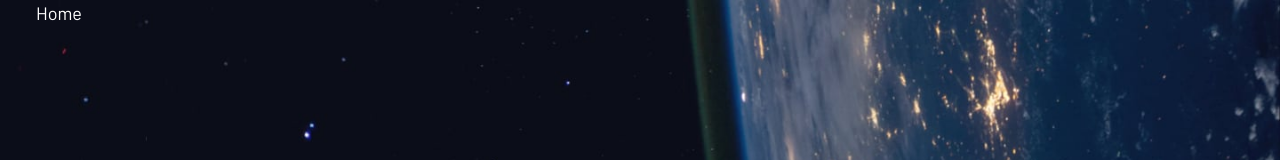
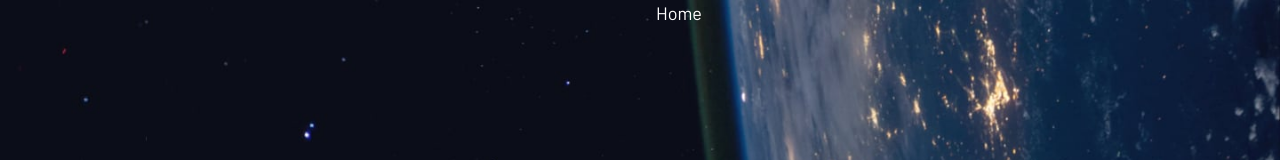
Before and after one commit to Chamara-Wijepala/space-tourism, a React (Create React App) app: page / in a window 1280 px wide. Shown: the top 160 px of the page. Built offline with nearby package versions, Linux system fonts and the light colour scheme; a web font is replaced by a local one.

Commit message:
Add grid-container class

```diff
--- a/src/App.tsx
+++ b/src/App.tsx
@@ -10,7 +10,7 @@
 
 function App() {
   return (
-    <div className="container">
+    <div className="grid-container">
       <Routes>
         <Route path="" element={<Home fallback={fallback} />} />
         <Route
--- a/src/styles/global.styled.ts
+++ b/src/styles/global.styled.ts
@@ -123,6 +123,8 @@
   background-repeat: no-repeat;
   background-size: cover;
   background-position: center center;
+  display: grid;
+  grid-template-rows: min-content 1fr;
 }
 
 h1,
@@ -139,6 +141,25 @@
   margin-inline: auto;
   max-width: 80rem;
 }
+
+.grid-container {
+  display: grid;
+}
+
+@media (min-width: 45rem) {
+  .grid-container {
+    column-gap: 2rem;
+    grid-template-columns: minmax(2rem, 1fr) repeat(2, minmax(0, 40rem)) minmax(2rem, 1fr);
+  }
+
+  .grid-container > *:first-child {
+    grid-column: 2;
+  }
+
+  .grid-container > *:last-child {
+    grid-column: 3;
+  }
+}
 `;
 
 export default GlobalStyle;
```
